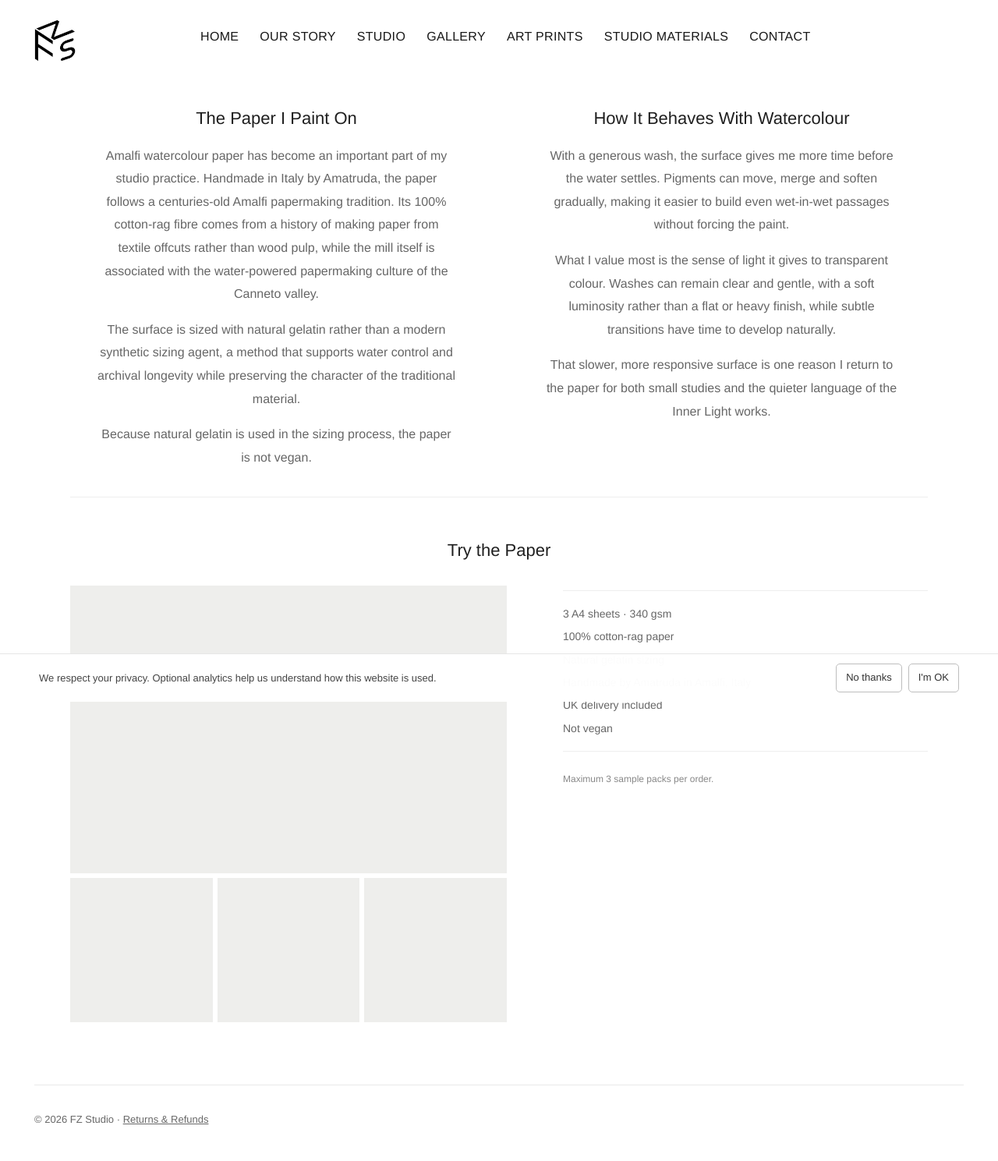
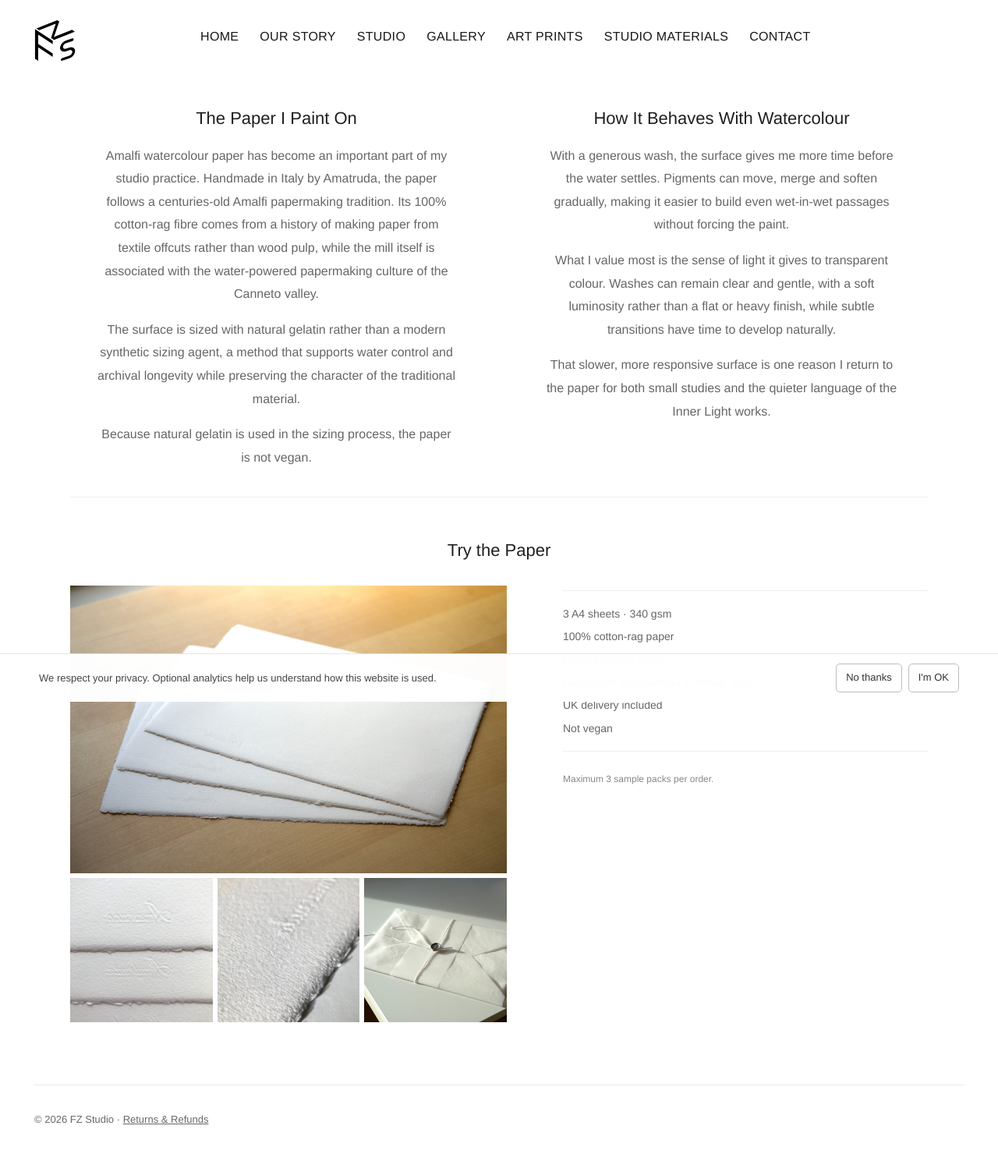
Before and after one commit to Leondecoding/fz-studio-v2, a Jekyll site: the page built from studio-materials.html, in a window 1280 px wide. Shown: the whole page at 78% size. Built offline with Jekyll 4.4.1, drawn with Linux system fonts in a browser that asks for light colours; comment, search, counter and statistics services are not loaded.

Commit message:
Add Amalfi paper product images

```diff
--- a/studio-materials.html
+++ b/studio-materials.html
@@ -3,6 +3,7 @@ layout: default
 title: Studio Materials
 seo_title: Amalfi Watercolour Paper | Studio Materials | FZ Studio
 description: Discover handmade Amatruda Amalfi watercolour paper and try a 3-sheet A4 sample pack. 340 gsm, 100% cotton-rag, natural gelatin sized, with UK delivery included.
+image: /assets/images/products/amalfi-paper-main.jpg
 permalink: /studio-materials/
 ---
 
@@ -323,19 +324,19 @@ permalink: /studio-materials/
     <div class="product-layout">
       <div class="product-gallery" aria-label="Amalfi paper sample pack images">
         <button class="product-gallery-item" type="button" aria-label="Open main product image">
-          <span class="product-gallery-placeholder"></span>
+          <img src="{{ '/assets/images/products/amalfi-paper-main.jpg' | relative_url }}" alt="Three sheets of handmade Amalfi watercolour paper with deckle edges on a wooden table" loading="eager" decoding="async">
         </button>
 
         <button class="product-gallery-item" type="button" aria-label="Open product detail image 1">
-          <span class="product-gallery-placeholder"></span>
+          <img src="{{ '/assets/images/products/amalfi-paper-watermark.jpg' | relative_url }}" alt="Amatruda watermark and deckle edges on handmade Amalfi watercolour paper" loading="lazy" decoding="async">
         </button>
 
         <button class="product-gallery-item" type="button" aria-label="Open product detail image 2">
-          <span class="product-gallery-placeholder"></span>
+          <img src="{{ '/assets/images/products/amalfi-paper-texture.jpg' | relative_url }}" alt="Close-up of handmade Amalfi watercolour paper texture and deckle edge in side light" loading="lazy" decoding="async">
         </button>
 
         <button class="product-gallery-item" type="button" aria-label="Open product detail image 3">
-          <span class="product-gallery-placeholder"></span>
+          <img src="{{ '/assets/images/products/amalfi-paper-packaging.jpg' | relative_url }}" alt="Wrapped Amalfi watercolour paper sample pack with white cord and wax seal" loading="lazy" decoding="async">
         </button>
       </div>
 
```
Also changed, not shown: assets/images/products/amalfi-paper-main.jpg (added), assets/images/products/amalfi-paper-packaging.jpg (added), assets/images/products/amalfi-paper-texture.jpg (added), assets/images/products/amalfi-paper-watermark.jpg (added).
